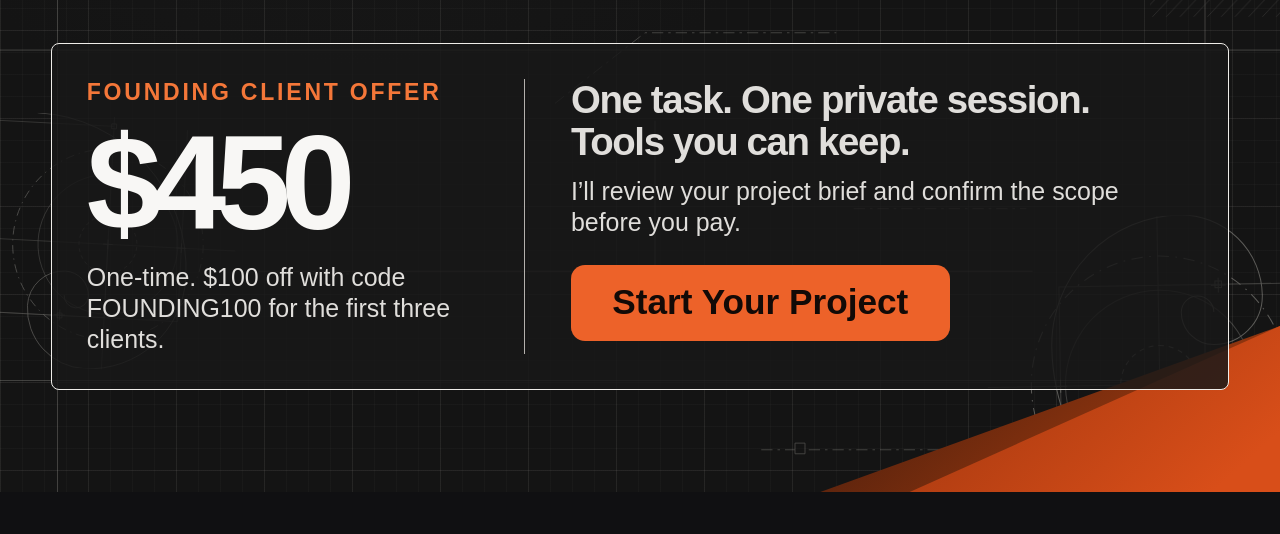
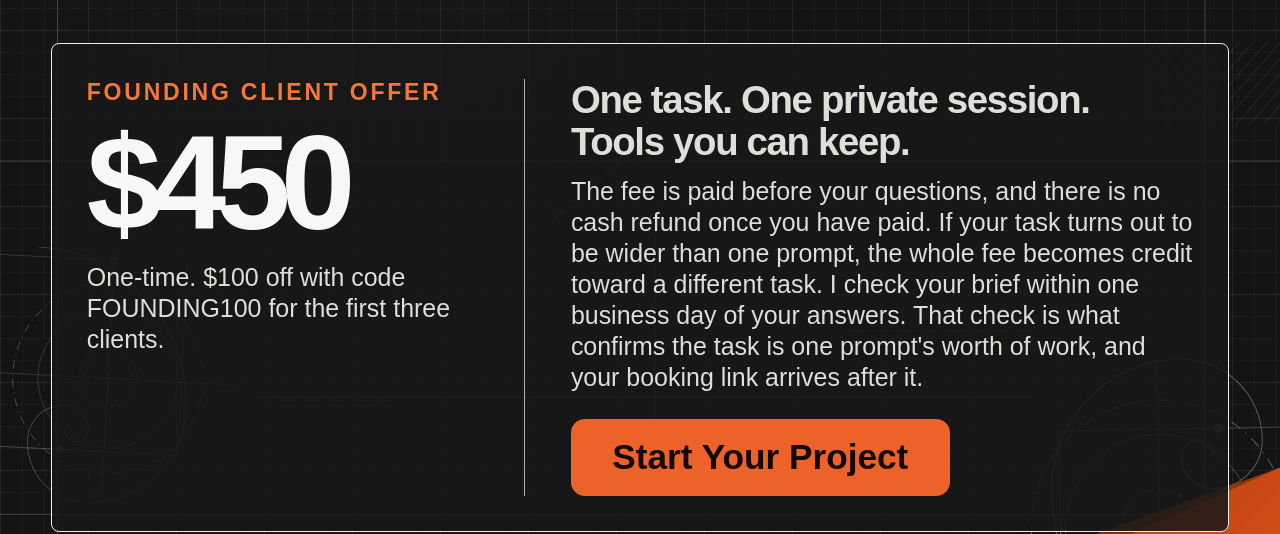
Before and after one commit to cmmdmade/sai, a plain HTML site: page custom-task-prompt.html in a window 1280 px wide. Shown: the part 1702-2236 px from the top of the page. Drawn offline with Linux system fonts and the light colour scheme.

Commit message:
create github pages

```diff
--- a/custom-task-prompt.html
+++ b/custom-task-prompt.html
@@ -23,7 +23,7 @@
   <noscript><link rel="stylesheet" href="https://fonts.googleapis.com/css?family=Inter:100,200,300,400,500,600,700,800,900,100i,200i,300i,400i,500i,600i,700i,800i,900i&display=swap"></noscript>
   <link rel="preload" href="https://fonts.googleapis.com/css?family=Roboto+Mono:100,200,300,400,500,600,700,100i,200i,300i,400i,500i,600i,700i&display=swap" as="style" onload="this.onload=null;this.rel='stylesheet'">
   <noscript><link rel="stylesheet" href="https://fonts.googleapis.com/css?family=Roboto+Mono:100,200,300,400,500,600,700,100i,200i,300i,400i,500i,600i,700i&display=swap"></noscript>
-  <link rel="preload" as="style" href="assets/mobirise/css/mbr-additional.css?v=Is8HHf"><link rel="stylesheet" href="assets/mobirise/css/mbr-additional.css?v=Is8HHf" type="text/css">
+  <link rel="preload" as="style" href="assets/mobirise/css/mbr-additional.css?v=oThxX3"><link rel="stylesheet" href="assets/mobirise/css/mbr-additional.css?v=oThxX3" type="text/css">
 
 
 
@@ -462,7 +462,9 @@
         </div>
         <div class="fmwd-price-right">
           <p class="fmwd-price-title">One task. One private session.<br>Tools you can keep.</p>
-          <p class="fmwd-item-text">I’ll review your project brief and confirm the scope before you pay.</p>
+          <p class="fmwd-item-text">The fee is paid before your questions, and there is no cash refund once you have paid. If your task turns out to be wider than one prompt, the whole fee becomes credit toward a different task.
+
+I check your brief within one business day of your answers. That check is what confirms the task is one prompt's worth of work, and your booking link arrives after it.</p>
           <a class="fmwd-cta" href="#n3-fmwd-intake">Start Your Project</a>
         </div>
       </div>
```
Also changed, not shown: accessibility.html (+1 -1 lines), index.html (+1 -1 lines), page4.html (+1 -1 lines), page5.html (+1 -1 lines), privacy.html (+1 -1 lines), terms.html (+1 -1 lines), 1 other file.
